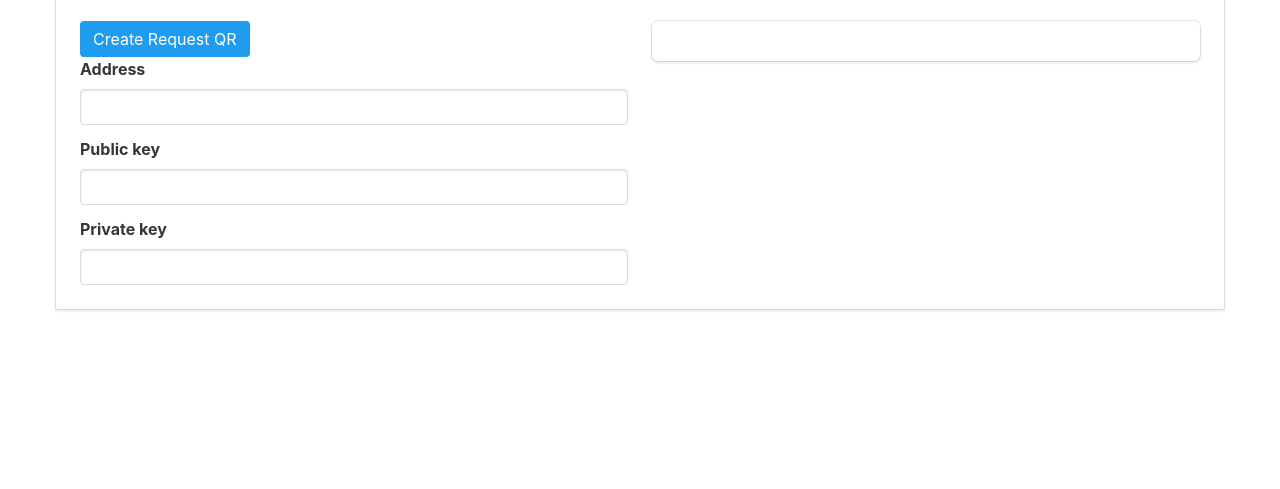
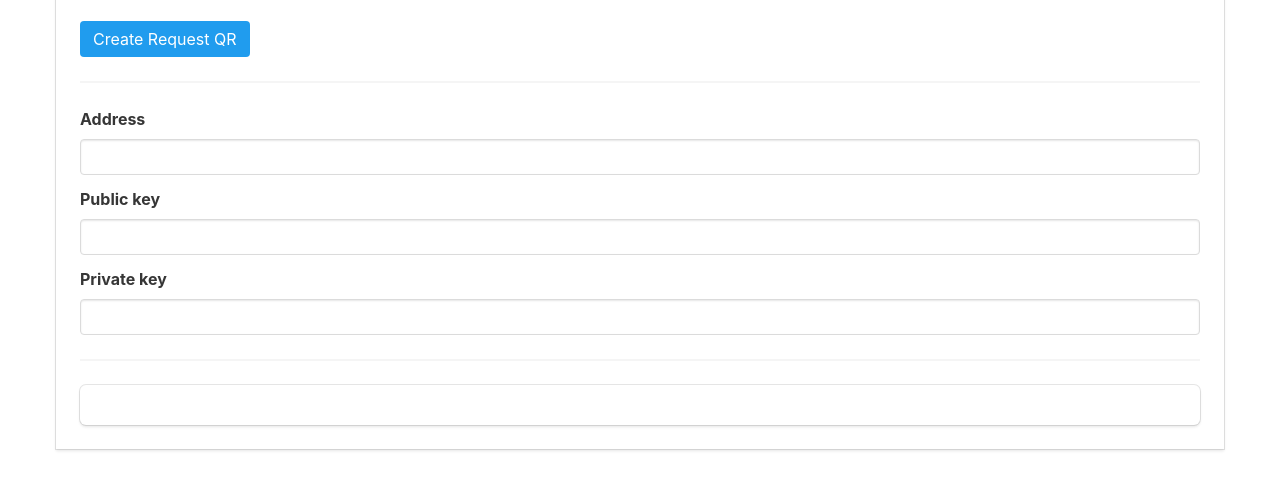
Before and after one commit to owenvoke/arionum-qr, a plain HTML site: page index.html in a window 1280 px wide. Shown: the part 111-600 px from the top of the page. Drawn offline with nearby package versions, Linux system fonts and the light colour scheme.

Commit message:
Remove column layout to make it a single section

```diff
--- a/index.html
+++ b/index.html
@@ -21,6 +21,8 @@
                         <span v-if="!paymentRequest">Create Request QR</span>
                         <span v-if="paymentRequest">Create Wallet QR</span>
                     </button>
+
+                    <hr/>
 
                     <form v-if="!paymentRequest">
                         <div class="field">
@@ -61,9 +63,9 @@
                                    @change="createRequestQr"/>
                         </div>
                     </form>
-                </div>
 
-                <div class="column">
+                    <hr/>
+
                     <div class="box">
                         <div id="generated-qr"></div>
                     </div>
```
